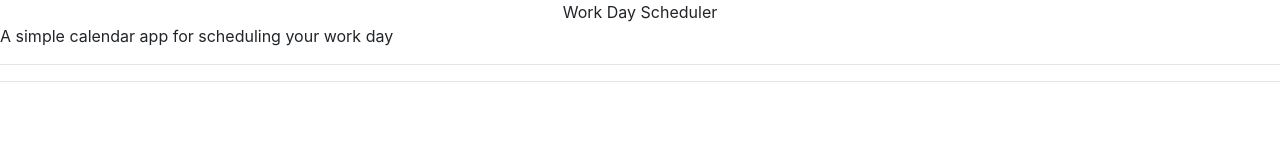
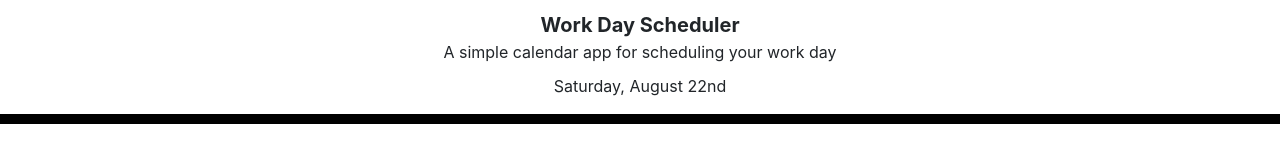
Before and after one commit to manu-austin/Work_Day_Scheduler, a plain HTML site: page index.html in a window 1280 px wide. Drawn offline with nearby package versions, Linux system fonts and the light colour scheme.

Commit message:
added date and format

```diff
--- a/index.html
+++ b/index.html
@@ -11,25 +11,27 @@
 <body>
 
 
-    <header style="text-align: center">Work Day Scheduler</header>
-    <p>A simple calendar app for scheduling your work day</p>
-    <p id="time-now"></p>
-    <hr>
-    <hr>
-
-    <div class="container">
+    <header>
+        <div style="text-align: center; font-weight: bold; margin-top: 10px; font-size:20px">Work Day Scheduler</div>
+        <p style="text-align: center; margin-bottom: 10px">A simple calendar app for scheduling your work day</p>
+        <span id="time-now" style="text-align: center; margin-bottom: 15px; display: block"></span>
+        <!--display block to be able to center even with span -->
+        <hr style="border-width: 10px; background-color: black">
+    </header>
+    <div class="container ">
 
 
     </div>
+
+
 </body>
 
-<script src="https://cdnjs.cloudflare.com/ajax/libs/moment.js/2.27.0/moment.min.js"></script>
+<script src="https://cdnjs.cloudflare.com/ajax/libs/moment.js/2.27.0/moment.min.js "></script>
 
 <script>
-    var currentTime = moment().format('dddd MMMM Do YYYY, h:mm:ss a');
-    console.log(currentTime);
-
-    $("#time-now").append.currentTime;
+    var timeNowInfo = document.getElementById("time-now");
+    var currentTime = moment().format('dddd, MMMM Do');
+    timeNowInfo.textContent = currentTime;
 </script>
 
 </html>
--- /dev/null
+++ b/style.css
@@ -0,0 +1,6 @@
+#button {
+    border: 1px solid white;
+    padding: 10px;
+    border-radius: 0px 25px 25px 0px;
+    background-color: lightblue;
+}
```
Also changed, not shown: css.style.txt (added).
